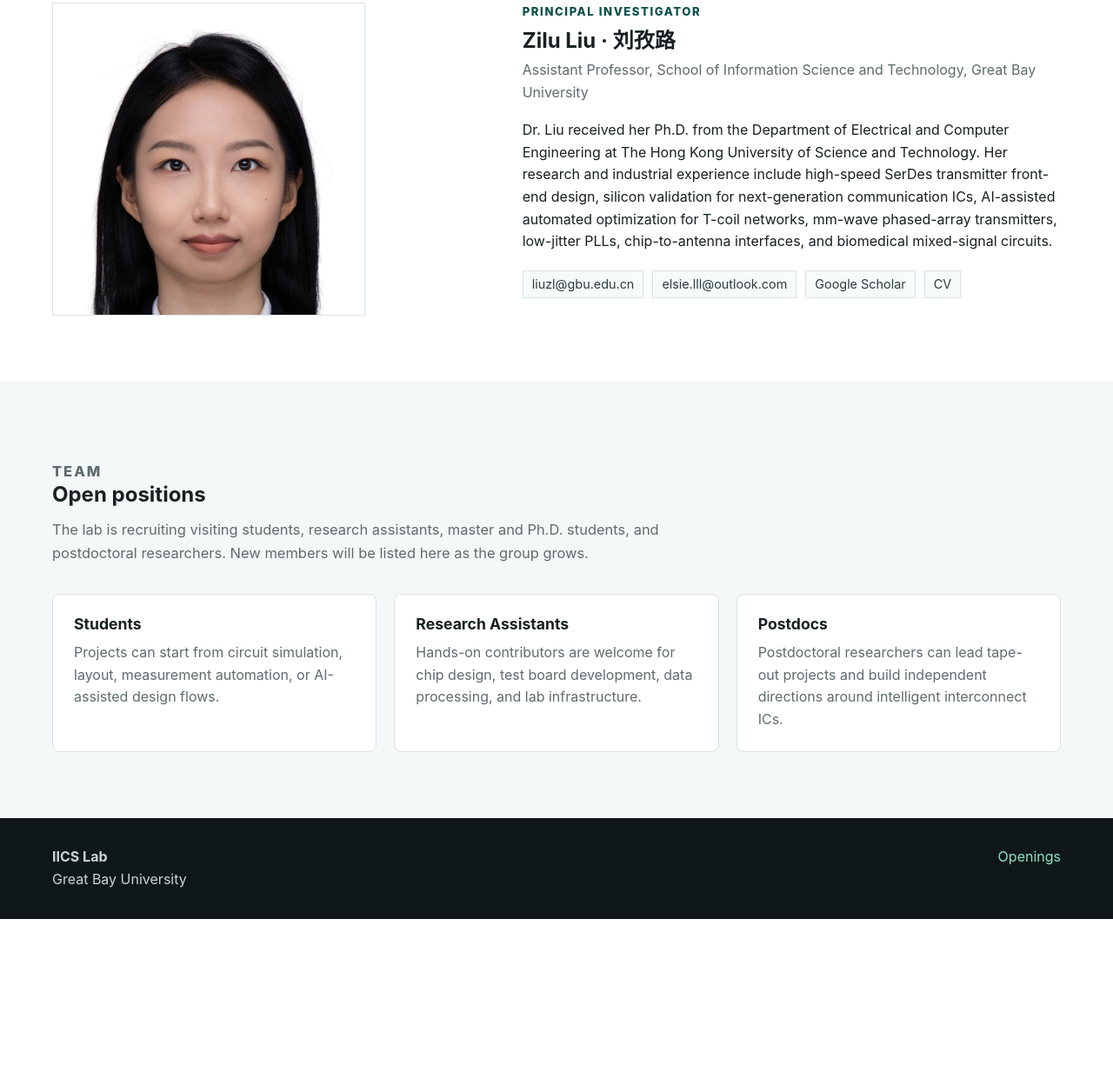
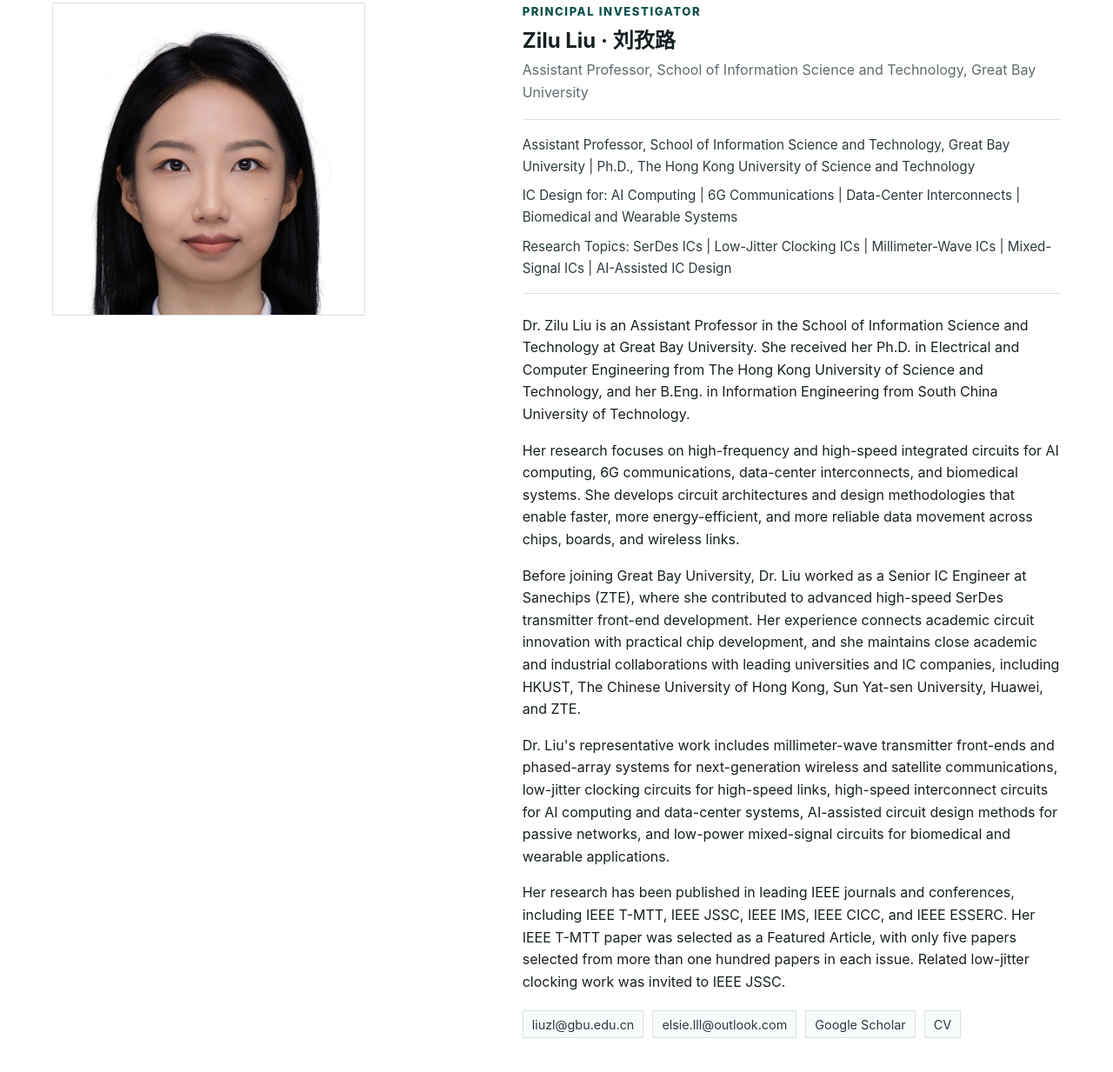
Before and after one commit to iics-lab/iics-lab.github.io, a plain HTML site: page people.html in a window 1280 px wide. Shown: the part 467-1700 px from the top of the page at 87% size. Before the commit the page ends 1524 px from the top, so only its background shows below. Drawn offline with Linux system fonts and the light colour scheme.

Commit message:
Update PI profile content

```diff
--- a/assets/css/styles.css
+++ b/assets/css/styles.css
@@ -295,6 +295,22 @@ h3 {
   margin: 0 0 18px;
 }
 
+.keyword-list {
+  display: grid;
+  gap: 8px;
+  margin: 18px 0 24px;
+  padding: 16px 0;
+  border-top: 1px solid var(--line);
+  border-bottom: 1px solid var(--line);
+}
+
+.keyword-list p {
+  margin: 0;
+  color: #2c3a3d;
+  font-size: 0.95rem;
+  line-height: 1.65;
+}
+
 .bio-links {
   display: flex;
   flex-wrap: wrap;
--- a/people.html
+++ b/people.html
@@ -40,8 +40,25 @@
           <p class="kicker">Principal Investigator</p>
           <h2>Zilu Liu · 刘孜路</h2>
           <p class="bio-meta">Assistant Professor, School of Information Science and Technology, Great Bay University</p>
+          <div class="keyword-list" aria-label="PI keywords">
+            <p>Assistant Professor, School of Information Science and Technology, Great Bay University | Ph.D., The Hong Kong University of Science and Technology</p>
+            <p>IC Design for: AI Computing | 6G Communications | Data-Center Interconnects | Biomedical and Wearable Systems</p>
+            <p>Research Topics: SerDes ICs | Low-Jitter Clocking ICs | Millimeter-Wave ICs | Mixed-Signal ICs | AI-Assisted IC Design</p>
+          </div>
           <p>
-            Dr. Liu received her Ph.D. from the Department of Electrical and Computer Engineering at The Hong Kong University of Science and Technology. Her research and industrial experience include high-speed SerDes transmitter front-end design, silicon validation for next-generation communication ICs, AI-assisted automated optimization for T-coil networks, mm-wave phased-array transmitters, low-jitter PLLs, chip-to-antenna interfaces, and biomedical mixed-signal circuits.
+            Dr. Zilu Liu is an Assistant Professor in the School of Information Science and Technology at Great Bay University. She received her Ph.D. in Electrical and Computer Engineering from The Hong Kong University of Science and Technology, and her B.Eng. in Information Engineering from South China University of Technology.
+          </p>
+          <p>
+            Her research focuses on high-frequency and high-speed integrated circuits for AI computing, 6G communications, data-center interconnects, and biomedical systems. She develops circuit architectures and design methodologies that enable faster, more energy-efficient, and more reliable data movement across chips, boards, and wireless links.
+          </p>
+          <p>
+            Before joining Great Bay University, Dr. Liu worked as a Senior IC Engineer at Sanechips (ZTE), where she contributed to advanced high-speed SerDes transmitter front-end development. Her experience connects academic circuit innovation with practical chip development, and she maintains close academic and industrial collaborations with leading universities and IC companies, including HKUST, The Chinese University of Hong Kong, Sun Yat-sen University, Huawei, and ZTE.
+          </p>
+          <p>
+            Dr. Liu's representative work includes millimeter-wave transmitter front-ends and phased-array systems for next-generation wireless and satellite communications, low-jitter clocking circuits for high-speed links, high-speed interconnect circuits for AI computing and data-center systems, AI-assisted circuit design methods for passive networks, and low-power mixed-signal circuits for biomedical and wearable applications.
+          </p>
+          <p>
+            Her research has been published in leading IEEE journals and conferences, including IEEE T-MTT, IEEE JSSC, IEEE IMS, IEEE CICC, and IEEE ESSERC. Her IEEE T-MTT paper was selected as a Featured Article, with only five papers selected from more than one hundred papers in each issue. Related low-jitter clocking work was invited to IEEE JSSC.
           </p>
           <div class="bio-links">
             <a class="tag" href="mailto:liuzl@gbu.edu.cn">liuzl@gbu.edu.cn</a>
```
Also changed, not shown: index.html (+1 -1 lines).
